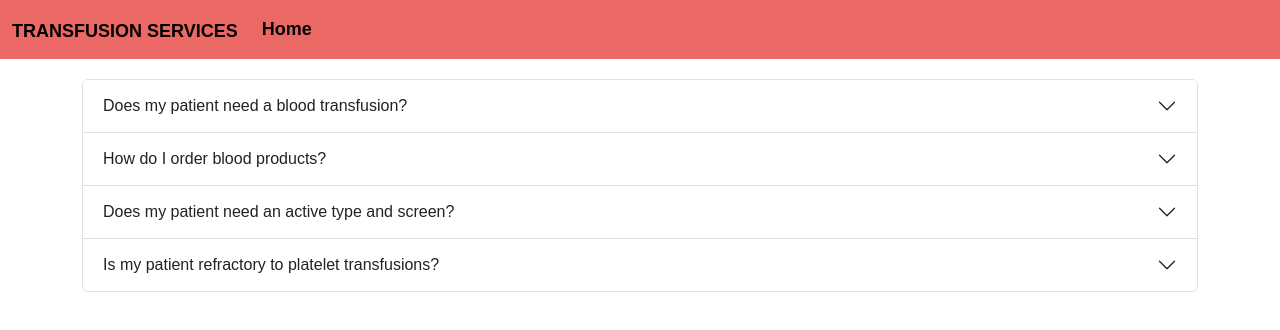
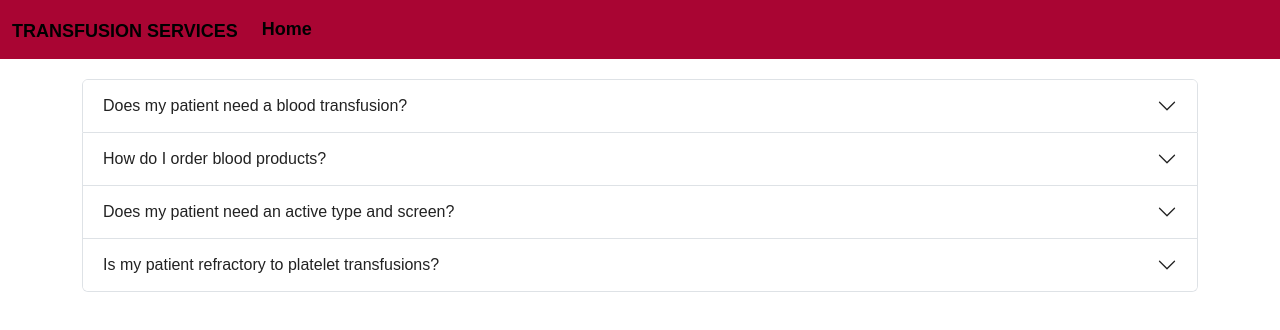
Before and after one commit to BoredBoar/bloodFAQ, a plain HTML site: page index.html in a window 1280 px wide. Drawn offline with nearby package versions, Linux system fonts and the light colour scheme; a web font is replaced by a local one.

Commit message:
updating color

```diff
--- a/index.html
+++ b/index.html
@@ -6,6 +6,12 @@
     <title>Blood FAQ</title>
     <script src="https://cdn.jsdelivr.net/npm/bootstrap@5.3.2/dist/js/bootstrap.bundle.min.js" integrity="sha384-C6RzsynM9kWDrMNeT87bh95OGNyZPhcTNXj1NW7RuBCsyN/o0jlpcV8Qyq46cDfL" crossorigin="anonymous"></script>
     <link rel="stylesheet" href="https://cdnjs.cloudflare.com/ajax/libs/bootswatch/5.3.2/journal/bootstrap.min.css" integrity="sha512-yXyY9RoQOgTNBsVdh7cNl7pvTvwxKaacxfeCl0OTyKK4ty49UDxrAIhqCrsiNxQwLzhQBJw3NKks7bZyghrIZg==" crossorigin="anonymous" referrerpolicy="no-referrer" />
+    <style>
+      :root {
+        --bs-primary: #a90533;
+        --bs-primary-rgb: 169, 5, 51;
+      }
+    </style>
 </head>
 <body>
     <nav class="navbar navbar-expand-lg bg-primary" data-bs-theme="dark">
```
